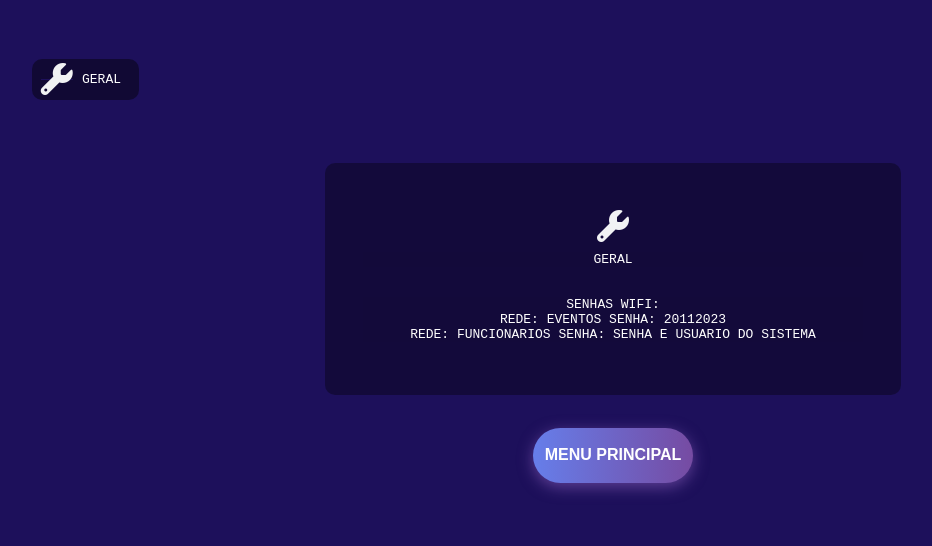
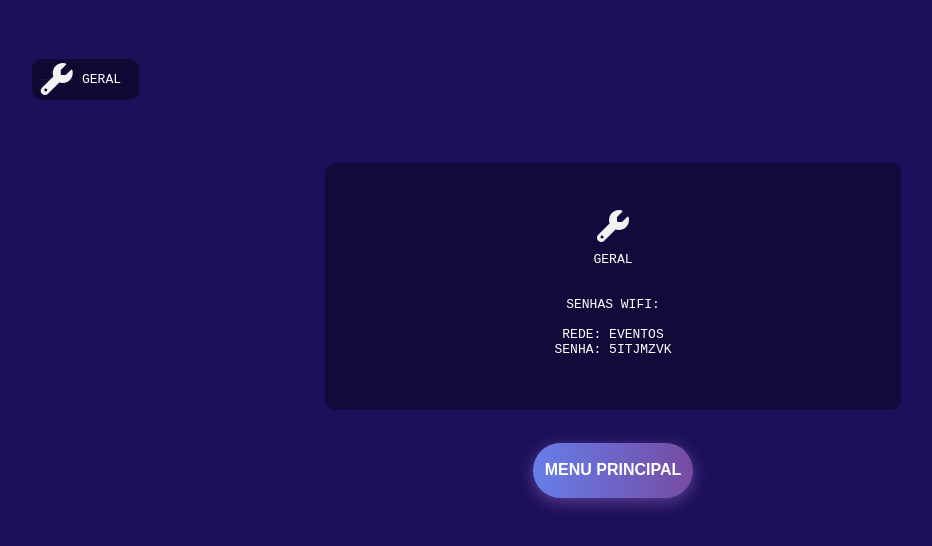
Before and after one commit to gabrielcaxtanho/SISTEMAGTI, a plain HTML site: page geral.html in a window 1280 px wide. Shown: the whole page, without its empty margins (27-959 px from the left). Drawn offline with Linux system fonts and the light colour scheme.

Commit message:
Update geral.html

```diff
--- a/geral.html
+++ b/geral.html
@@ -28,8 +28,9 @@
             <br>
             <br>
             <li class="lista">SENHAS WIFI:</li>
-            <li class="lista">REDE: EVENTOS  SENHA: 20112023</li>
-            <li class="lista">REDE: FUNCIONARIOS  SENHA: SENHA E USUARIO DO SISTEMA</li>
+            <br>
+            <li class="lista">REDE: EVENTOS  </li>
+            <li class="lista">SENHA: 5ITJMZVK</li>
             <br>
 
 
```
